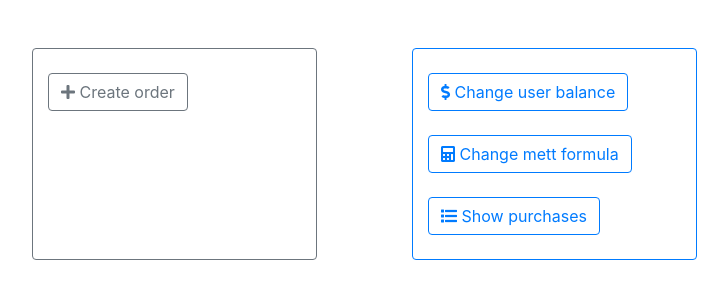
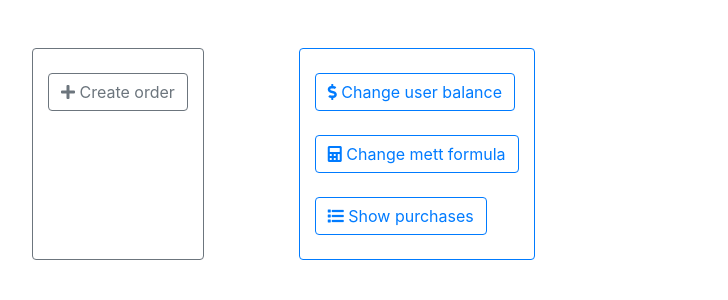
Before and after one commit to dorpvom/mettinizr, a Python web app: template src/app/templates/admin.html in a window 1280 px wide. Shown: the part 56-356 px from the top of the page, without its empty margins (38-766 px from the left). Run offline with Jinja, Linux system fonts and the light colour scheme; the template is opened without the code that fills it, so the values that code supplies are empty; some libraries are stand-ins or nearby versions.

Commit message:
some icons, some alignment

```diff
--- a/src/app/templates/admin.html
+++ b/src/app/templates/admin.html
@@ -4,11 +4,9 @@
 
 {% block body %}
 
-    <br /><br />
-
     <div class="container">
             <div class="row">
-                <div class="col-md-3 border border-secondary rounded">
+                <div class="col-md-auto border border-secondary rounded">
                     <br />
                     {% if order_exists %}
                         <form action="/admin/close_order" style="display:inline">
@@ -32,7 +30,7 @@
                     <br /><br />
                 </div>
                 <div class="col-md-1">&nbsp;</div>
-                <div class="col-md-3 border border-primary rounded">
+                <div class="col-md-auto border border-primary rounded">
                     <br />
                     <a class="btn btn-outline-primary" href="/admin/balance"><i class="fas fa-dollar-sign"></i> Change user balance</a>
                     <br /><br />
--- a/src/app/templates/base.html
+++ b/src/app/templates/base.html
@@ -5,9 +5,12 @@
         <meta charset="UTF-8">
         <title>mettinizr</title>
 
-        <link rel="stylesheet" href="https://stackpath.bootstrapcdn.com/bootstrap/4.1.3/css/bootstrap.min.css" integrity="sha384-MCw98/SFnGE8fJT3GXwEOngsV7Zt27NXFoaoApmYm81iuXoPkFOJwJ8ERdknLPMO" crossorigin="anonymous">
+        <link rel="stylesheet" href="https://stackpath.bootstrapcdn.com/bootstrap/4.2.1/css/bootstrap.min.css" integrity="sha384-GJzZqFGwb1QTTN6wy59ffF1BuGJpLSa9DkKMp0DgiMDm4iYMj70gZWKYbI706tWS" crossorigin="anonymous">
         <link rel="stylesheet" href="https://use.fontawesome.com/releases/v5.6.3/css/all.css" integrity="sha384-UHRtZLI+pbxtHCWp1t77Bi1L4ZtiqrqD80Kn4Z8NTSRyMA2Fd33n5dQ8lWUE00s/" crossorigin="anonymous">
-        <script type="text/javascript" src="https://ajax.googleapis.com/ajax/libs/jquery/3.3.1/jquery.min.js"></script>
+
+        <script src="https://code.jquery.com/jquery-3.3.1.slim.min.js" integrity="sha384-q8i/X+965DzO0rT7abK41JStQIAqVgRVzpbzo5smXKp4YfRvH+8abtTE1Pi6jizo" crossorigin="anonymous"></script>
+        <script src="https://cdnjs.cloudflare.com/ajax/libs/popper.js/1.14.6/umd/popper.min.js" integrity="sha384-wHAiFfRlMFy6i5SRaxvfOCifBUQy1xHdJ/yoi7FRNXMRBu5WHdZYu1hA6ZOblgut" crossorigin="anonymous"></script>
+        <script src="https://stackpath.bootstrapcdn.com/bootstrap/4.2.1/js/bootstrap.min.js" integrity="sha384-B0UglyR+jN6CkvvICOB2joaf5I4l3gm9GU6Hc1og6Ls7i6U/mkkaduKaBhlAXv9k" crossorigin="anonymous"></script>
 
         {% block head %}{% endblock %}
 
@@ -43,6 +46,9 @@
         </nav>
 
     <div class="container-fluid">
+
+        <br /><br />
+
         {% block body %}{% endblock %}
     </div>
 
--- a/src/app/templates/dashboard.html
+++ b/src/app/templates/dashboard.html
@@ -5,7 +5,7 @@
 {% block body %}
 
     <div class="container">
-        <p><br />Welcome {{ username }}! This is home.<br />Your current balance is {{ balance }}.</p>
+        <p>Welcome {{ username }}! This is home.<br />Your current balance is {{ balance }}.</p>
 
             <div class="row">
                 <div class="col col-md-3">
--- a/src/app/templates/order.html
+++ b/src/app/templates/order.html
@@ -7,7 +7,7 @@
     <div class="container">
         {% if order_exists %}
             <form method=post enctype=multipart/form-data action="">
-                <div class="row">
+                <div class="row border rounded">
                     <div class="form-group col-md-2">
                         <label for="orderAmount">Number of buns</label>
                         <input type="number" step="1" min="0" class="form-control" id="orderAmount" name="orderAmount">
@@ -21,7 +21,7 @@
                         </select>
                     </div>
                     <div class="col-md-2">
-                        <button type="submit" value=submit class="btn btn-primary">Order!</button>
+                        <button type="submit" value=submit class="btn btn-outline-primary"><i class="fas fa-cart-plus"></i> Order</button>
                     </div>
                 </div>
             </form>
@@ -52,7 +52,7 @@
         {% endif %}
         <div class="row">
             <div class="col-md-4">
-                <a class="btn btn-outline-primary" href="/order/purchase">State purchase</a>
+                <a class="btn btn-outline-primary" href="/order/purchase"><i class="fas fa-shopping-basket"></i> State purchase</a>
             </div>
         </div>
     </div>
```
Also changed, not shown: src/app/orders.py (+6 -2 lines), README.md.
